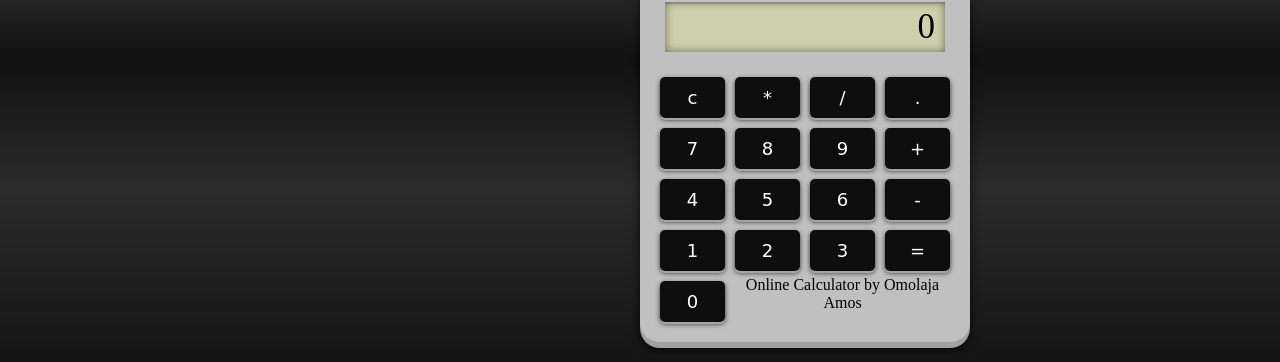
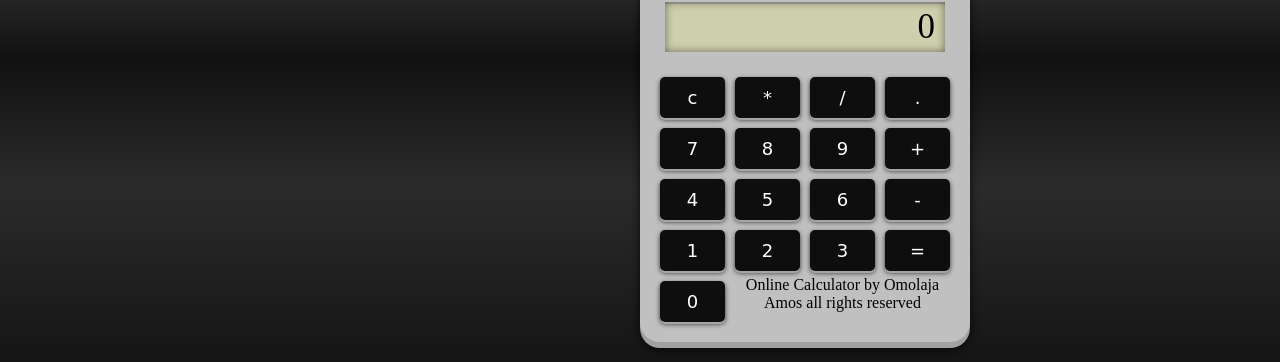
Before and after one commit to TheRichCode/calculator, a plain HTML site: page index.html in a window 1280 px wide. Shown: the part 421-783 px from the top of the page. Drawn offline with Linux system fonts and the light colour scheme.

Commit message:
added copyright

```diff
--- a/index.html
+++ b/index.html
@@ -43,9 +43,7 @@
         <div class="signature">
 
     Online Calculator by  Omolaja Amos
-
-
-
+			all rights reserved
     <script  src="script.js"></script>
 </body>
 
```
